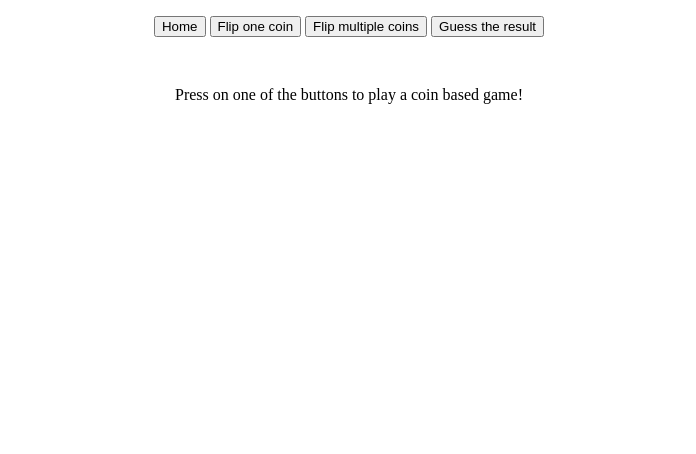
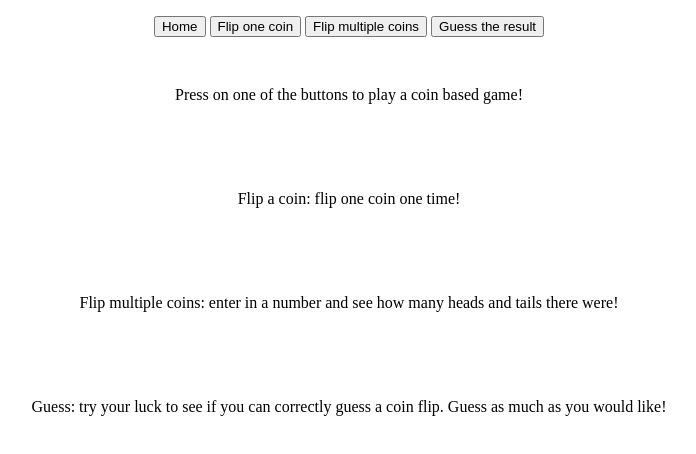
Before and after one commit to comp426-2022-spring/a05-mattsg6, a website: page public/index.html in a window 1280 px wide. Shown: the whole page, without its empty margins (291-987 px from the left). Drawn offline with Linux system fonts and the light colour scheme.

Commit message:
completed a05

```diff
--- a/public/index.html
+++ b/public/index.html
@@ -95,6 +95,15 @@
       <p id="instructions">
         Press on one of the buttons to play a coin based game!
       </p>
+      <p id="instructions">
+        Flip a coin: flip one coin one time!
+      </p>
+      <p id="instructions">
+        Flip multiple coins: enter in a number and see how many heads and tails there were!
+      </p>
+      <p id="instructions">
+        Guess: try your luck to see if you can correctly guess a coin flip. Guess as much as you would like!
+      </p>
     </div>
     <div id="single" class="hidden">
       <h1 class="title">Flip a coin!</h1>
@@ -131,7 +140,10 @@
         <label for="tails">Tails</label>
         <input type="submit" value="Guess!" />
       </form>
+      <p>Flip Result:</p>
       <img src="./assets/img/coin.png" id="quarter2" class="smallcoin" />
+      <p>Your guess:</p>
+      <img src="./assets/img/coin.png" id="quarter3" class="smallcoin" />
     </div>
     <script src="main.js"></script>
   </body>
--- a/public/main.js
+++ b/public/main.js
@@ -135,6 +135,7 @@ async function guessFlip(event) {
           .getElementById("quarter2")
           .setAttribute("src", "./assets/img/" + results.flip + ".png");
         document.getElementById("status").innerHTML = results.result;
+        document.getElementById("quarter3").setAttribute("src","./assets/img/" + rad.value + ".png")
       });
   } catch (e) {
     console.error(e);
```
Also changed, not shown: README.md, 2 other files.
